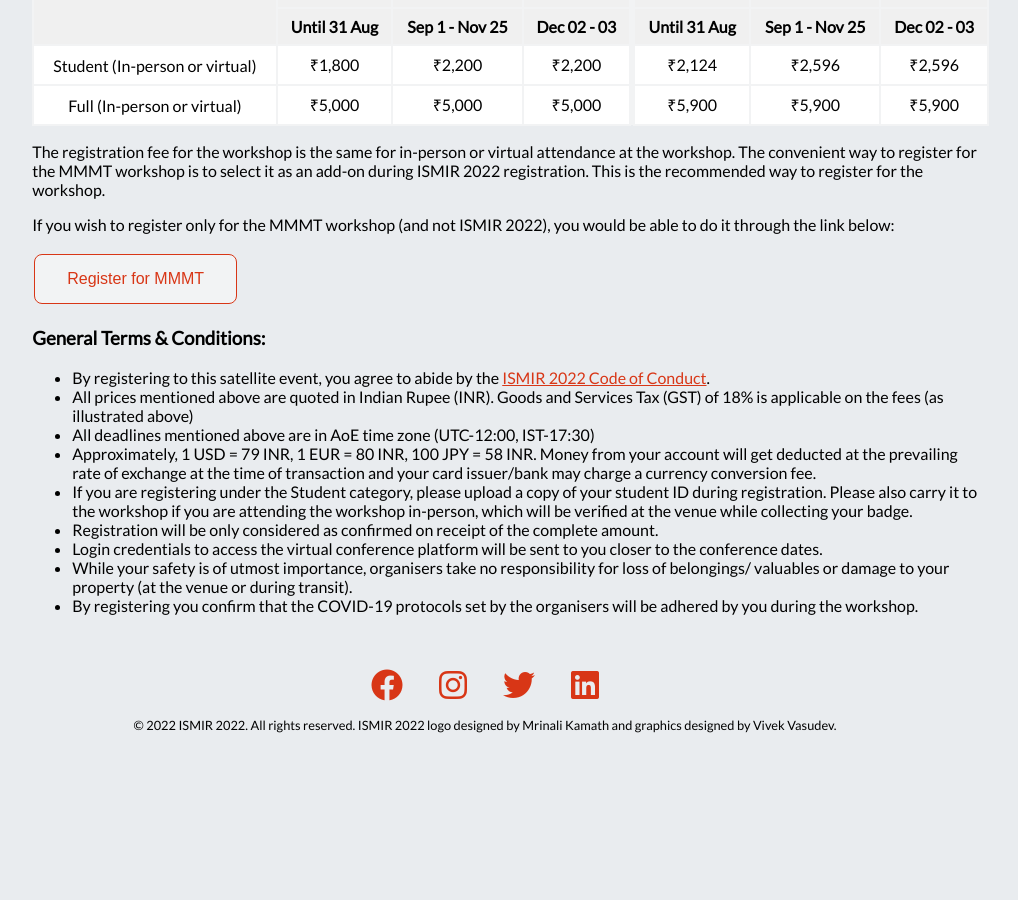
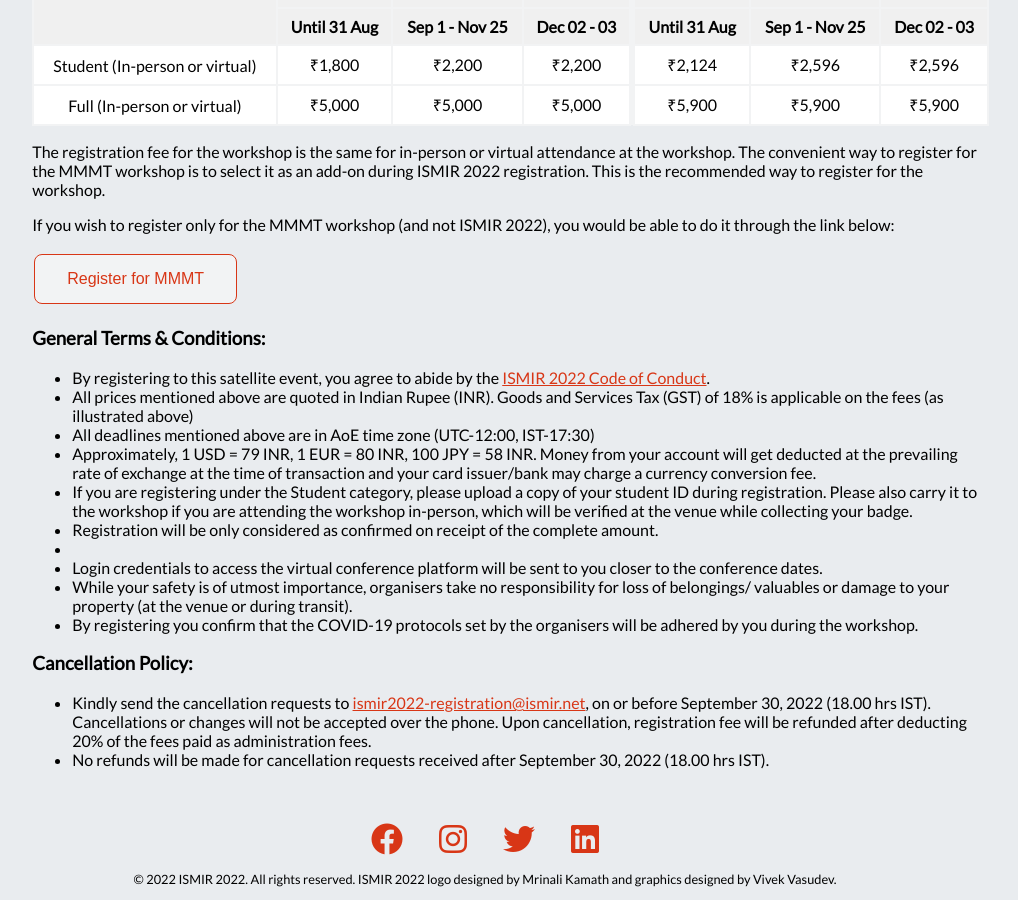
Before and after one commit to ismir2022/ismir2022.github.io, a Jekyll site: the page built from satellites/mmmt_staging.md, in a window 1280 px wide and 900 px high, scrolled down 1489 px. Shown: the whole window, without its empty margins (155-1173 px from the left). Built offline with Jekyll 4.4.1, drawn with Linux system fonts in a browser that asks for light colours; nearby versions of some CDN libraries; before the commit the page ends 2234 px from its top, so only the background shows below that.

Commit message:
Update mmmt_staging.md

```diff
--- a/satellites/mmmt_staging.md
+++ b/satellites/mmmt_staging.md
@@ -94,8 +94,13 @@
 * Approximately, 1 USD = 79 INR, 1 EUR = 80 INR, 100 JPY = 58 INR. Money from your account will get deducted at the prevailing rate of exchange at the time of transaction and your card issuer/bank may charge a currency conversion fee.
 * If you are registering under the Student category, please upload a copy of your student ID during registration. Please also carry it to the workshop if you are attending the workshop in-person, which will be verified at the venue while collecting your badge.
 * Registration will be only considered as confirmed on receipt of the complete amount.
+*
 * Login credentials to access the virtual conference platform will be sent to you closer to the conference dates.
 * While your safety is of utmost importance, organisers take no responsibility for loss of belongings/ valuables or damage to your property (at the venue or during transit).
 * By registering you confirm that the COVID-19 protocols set by the organisers will be adhered by you during the workshop.
 
+### Cancellation Policy:
+* Kindly send the cancellation requests to [ismir2022-registration@ismir.net](mailto:ismir2022-registration@ismir.net), on or before September 30, 2022 (18.00 hrs IST). Cancellations or changes will not be accepted over the phone. Upon cancellation, registration fee will be refunded after deducting 20% of the fees paid as administration fees.
+* No refunds will be made for cancellation requests received after September 30, 2022 (18.00 hrs IST).
+
 <br>
```
